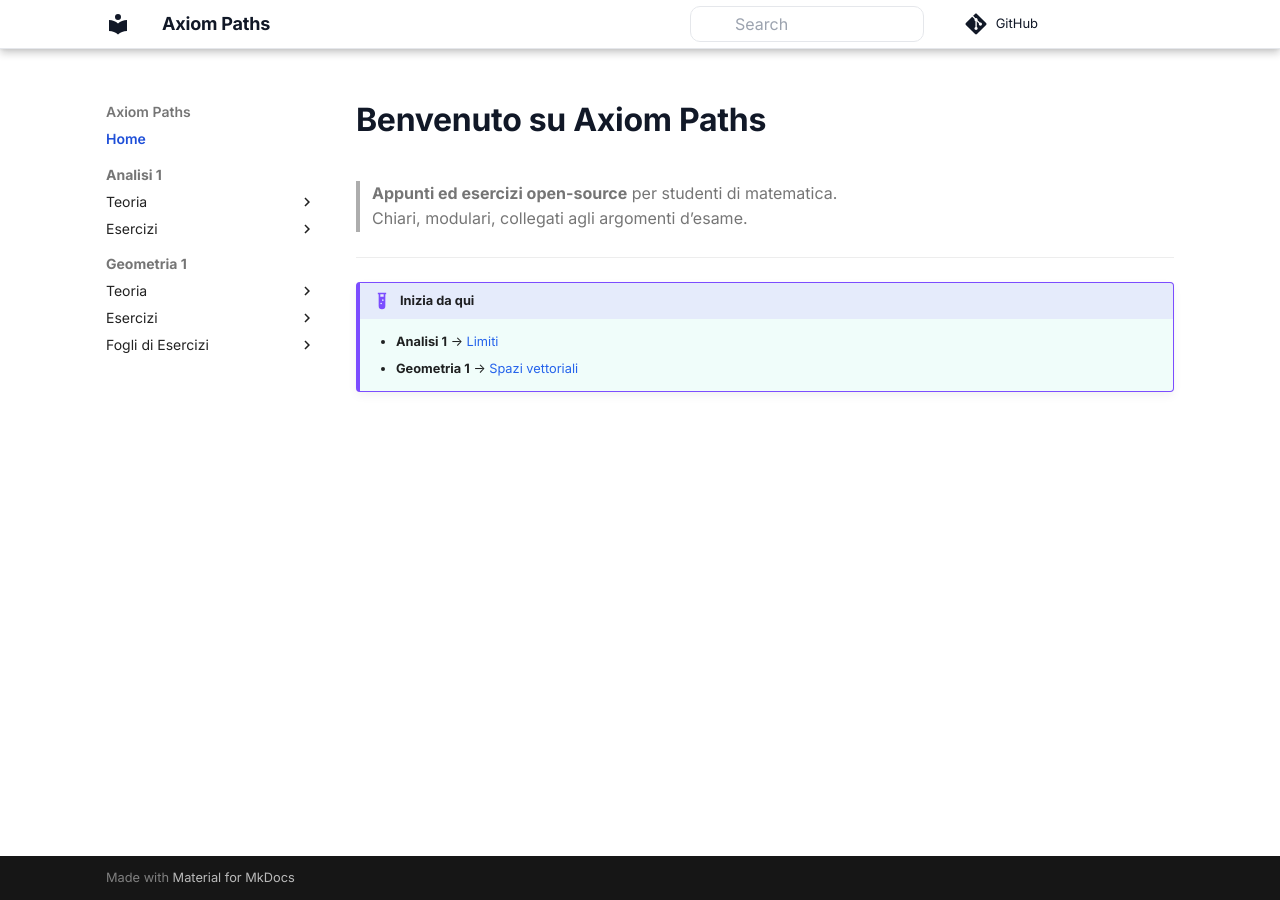
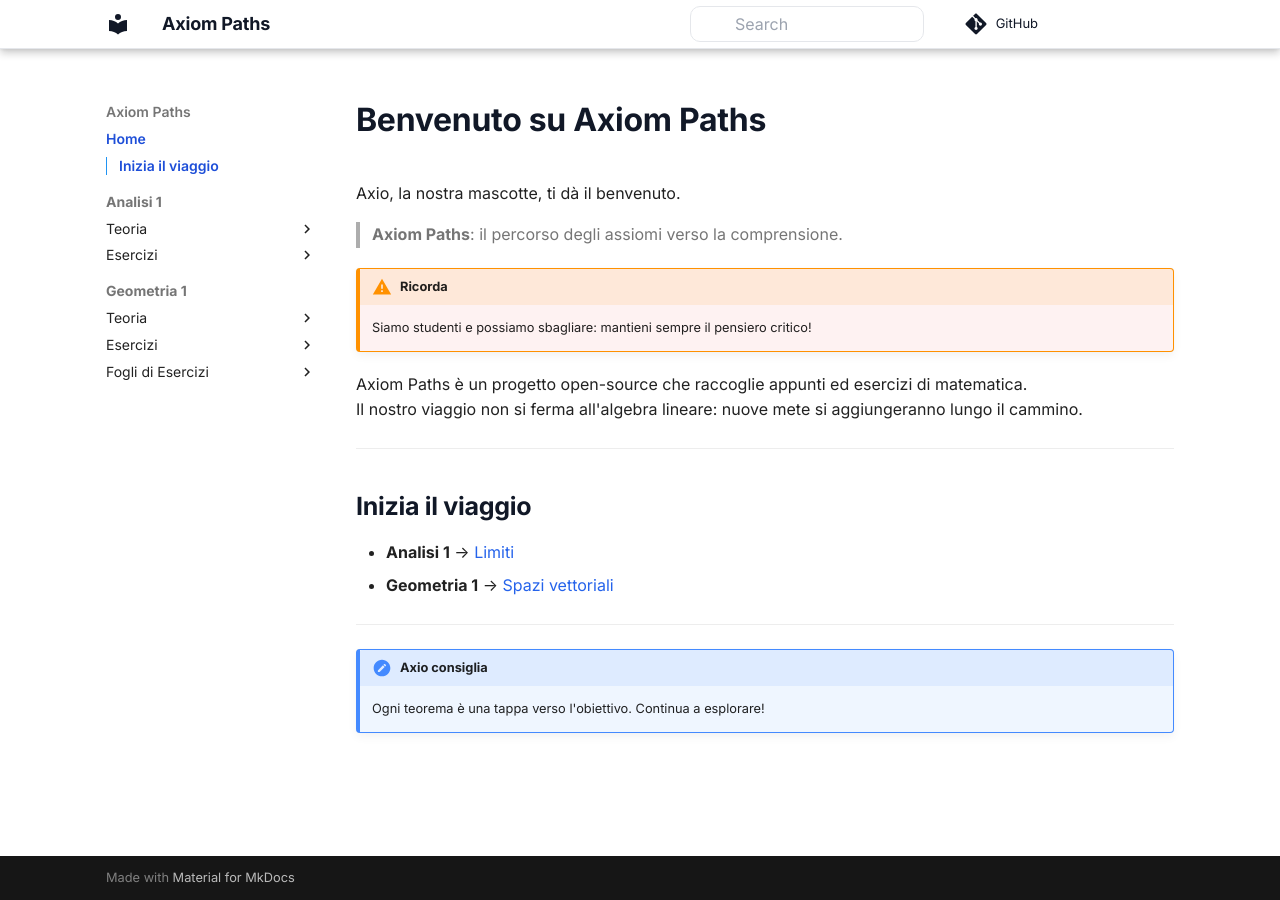
Before and after one commit to giovyx90/axiompaths, an MkDocs documentation site: the page built from docs/index.md, in a window 1280 px wide. Built offline with MkDocs 1.6.1 and Material for MkDocs 9.7.7, drawn with Linux system fonts in a browser that asks for light colours; comment, search, counter and statistics services are not loaded.

Commit message:
fix: replace Axio image with text

```diff
--- a/docs/index.md
+++ b/docs/index.md
@@ -1,10 +1,23 @@
 # Benvenuto su Axiom Paths
 
-> **Appunti ed esercizi open-source** per studenti di matematica.
-> Chiari, modulari, collegati agli argomenti d’esame.
+Axio, la nostra mascotte, ti dà il benvenuto.
+
+> **Axiom Paths**: il percorso degli assiomi verso la comprensione.
+
+!!! warning "Ricorda"
+    Siamo studenti e possiamo sbagliare: mantieni sempre il pensiero critico!
+
+Axiom Paths è un progetto open-source che raccoglie appunti ed esercizi di matematica.
+Il nostro viaggio non si ferma all'algebra lineare: nuove mete si aggiungeranno lungo il cammino.
 
 ---
 
-!!! example "Inizia da qui"
-    - **Analisi 1** → [Limiti](analisi-1/teoria/limiti.md)
-    - **Geometria 1** → [Spazi vettoriali](geometria-1/teoria/spazi-vettoriali.md)
+## Inizia il viaggio
+
+- **Analisi 1** → [Limiti](analisi-1/teoria/limiti.md)
+- **Geometria 1** → [Spazi vettoriali](geometria-1/teoria/spazi-vettoriali.md)
+
+---
+
+!!! note "Axio consiglia"
+    Ogni teorema è una tappa verso l'obiettivo. Continua a esplorare!
```
